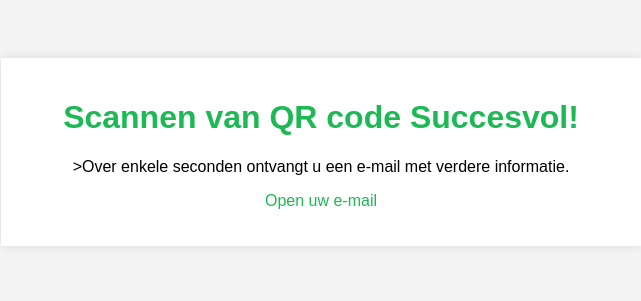
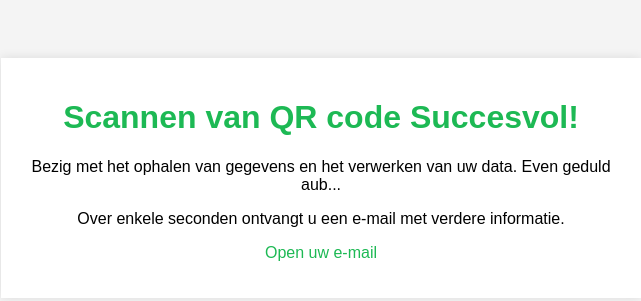
Before and after one commit to PappaJarig/Hoera, a plain HTML site: page index.html in a window 1280 px wide. Shown: the whole page, without its empty margins (319-960 px from the left). Drawn offline with Linux system fonts and the light colour scheme; no server answers.

Commit message:
Update index.html

```diff
--- a/index.html
+++ b/index.html
@@ -53,8 +53,8 @@
 <body>
     <div class="container">
         <h1>Scannen van QR code Succesvol!</h1>
-        <pBezig met het ophalen van gegevens en het verwerken van uw data. Even geduld aub...</p>
-        <p>>Over enkele seconden ontvangt u een e-mail met verdere informatie.</p>
+        <p>Bezig met het ophalen van gegevens en het verwerken van uw data. Even geduld aub...</p>
+        <p>Over enkele seconden ontvangt u een e-mail met verdere informatie.</p>
         <p><a href="mailto:" style="color: #1db954; text-decoration: none;">Open uw e-mail</a></p>
     </div>
 </body>
```
